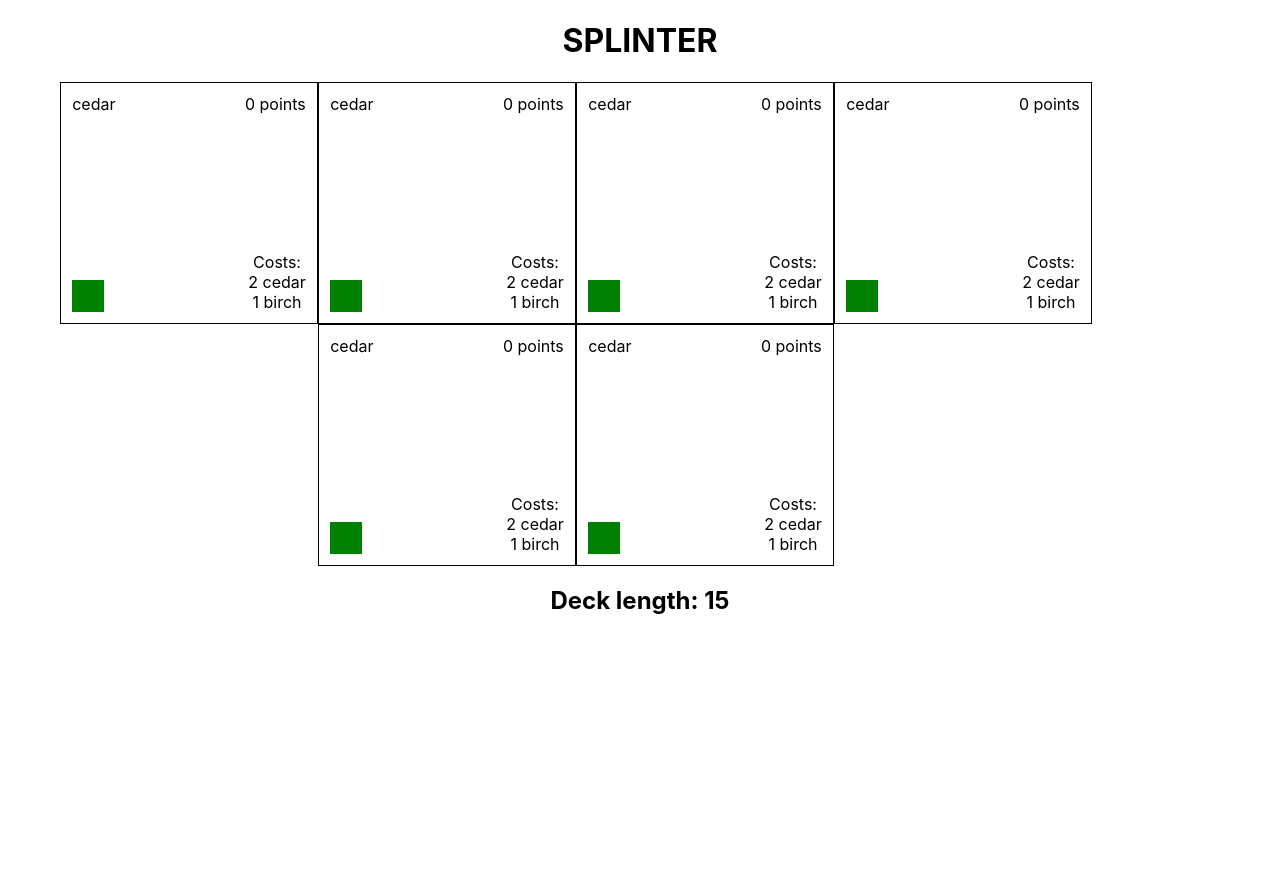
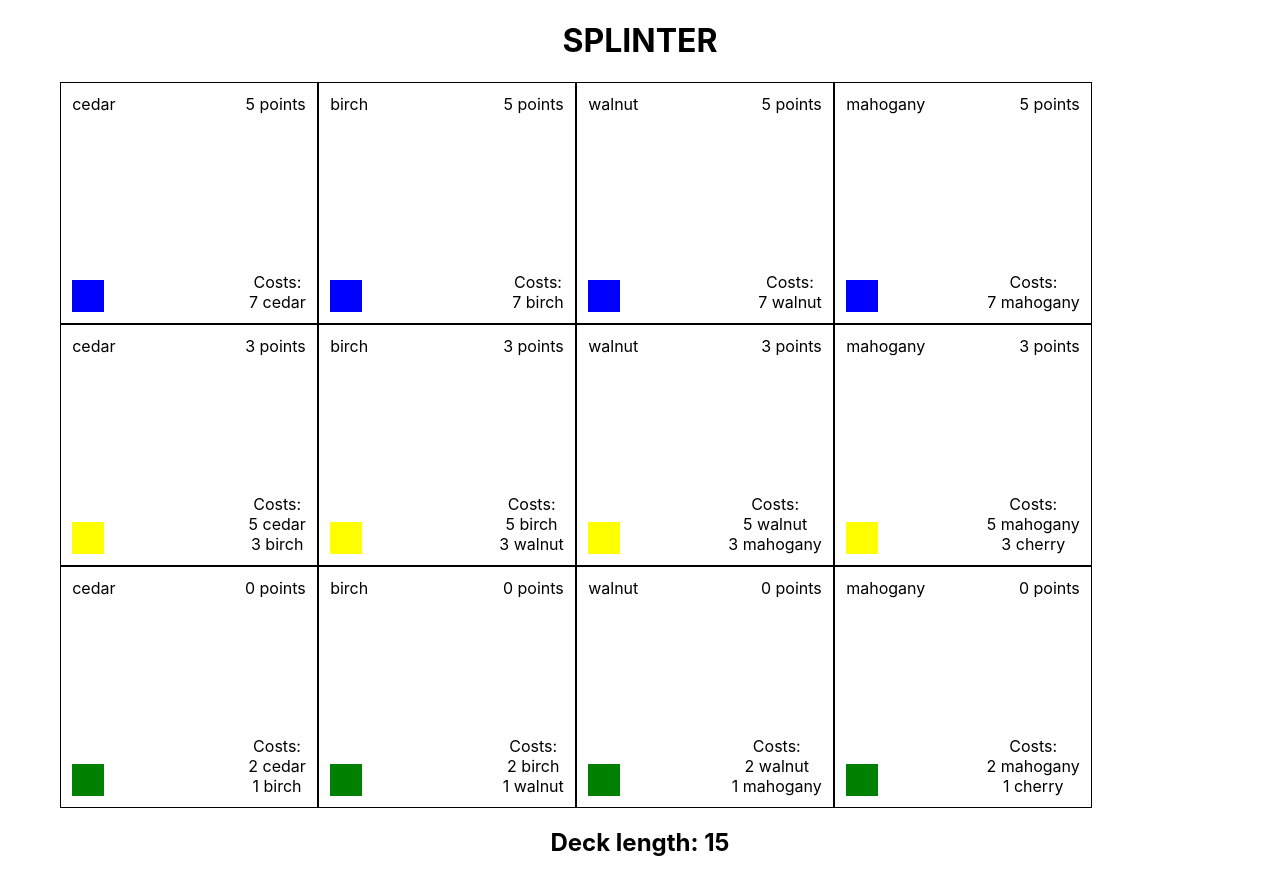
Before and after one commit to innocuous-symmetry/splinter, a React (Create React App) app in the folder client/: page /gameboard in a window 1280 px wide. Before the commit the page ends 800 px from the top, so only its background shows below. Built offline with nearby package versions, Linux system fonts and the light colour scheme.

Commit message:
basic rendering for all three card tiers

```diff
--- a/client/src/components/Game/GameBoard.js
+++ b/client/src/components/Game/GameBoard.js
@@ -1,7 +1,10 @@
 import '../../styles/GameBoard.css';
+import { useEffect, useState } from 'react';
+
 import Card from '../Cards/Card';
-import { CardDeck } from '../../store/CardDeck';
-import { useEffect, useState } from 'react';
+import { TierOneDeck } from '../../store/TierOneDeck';
+import { TierTwoDeck } from '../../store/TierTwoDeck';
+import { TierThreeDeck } from '../../store/TierThreeDeck';
 
 export default function GameBoard() {
     const [trigger, setTrigger] = useState(true);
@@ -11,19 +14,19 @@ export default function GameBoard() {
 
     const [content, setContent] = useState(null);
 
+    const AllDecks = [TierOneDeck, TierTwoDeck, TierThreeDeck];
+
     useEffect(() => {
         // param limit sets limit on number of cards rendered
         // param tier filters by card tier
         const buildGameBoardRow = (limit, tier) => {
             let newBoard = [];
             let iter = 0;
-            for (let cardConfig of CardDeck) {
-                if (cardConfig.tier !== tier) continue;
-                while (iter < limit) {
-                    iter++;
-                    // if (cardConfig.tier !== tier) continue;
-                    newBoard.push(<Card state={cardConfig} />);
-                }
+            while (iter < limit) {
+                iter++;
+
+                if (!AllDecks[tier-1][iter-1]) continue;
+                newBoard.push(<Card state={AllDecks[tier-1][iter-1]} />);
             }
 
             switch (tier) {
@@ -45,7 +48,11 @@ export default function GameBoard() {
             }
         }
 
-        if (trigger) buildGameBoardRow(6,1);
+        if (trigger) {
+            buildGameBoardRow(4,3);
+            buildGameBoardRow(4,2);
+            buildGameBoardRow(4,1);
+        }
     }, [trigger]);
 
     return (
@@ -53,10 +60,18 @@ export default function GameBoard() {
             <h1 className="gameboard-title">SPLINTER</h1>
 
             <div className="gameboard-row">
+                {tierThree || 'Loading'}
+            </div>
+
+            <div className="gameboard-row">
+                {tierTwo || 'Loading'}
+            </div>
+
+            <div className="gameboard-row">
                 {tierOne || 'Loading'}
             </div>
 
-            <h2>Deck length: {CardDeck.length}</h2>
+            <h2>Deck length: {TierOneDeck.length}</h2>
         </div>
     )
 }
--- a/client/src/store/CardDeck.js
+++ b/client/src/store/TierOneDeck.js
@@ -1,4 +1,4 @@
-export const CardDeck = [
+export const TierOneDeck = [
     // TIER ONE CARDS
     // total: 40
     // cat 1: [2,1] cost cards
--- /dev/null
+++ b/client/src/store/TierThreeDeck.js
@@ -0,0 +1,115 @@
+export const TierThreeDeck = [
+    // TIER THREE CARDS
+    // total: 20
+    // cat 1: 7 of a kind
+    {
+        tier: 3,
+        points: 5,
+        isWorth: 'cedar',
+        cost: {
+            cedar: 7,
+            birch: 0,
+            walnut: 0,
+            mahogany: 0,
+            cherry: 0
+        }
+    },
+    {
+        tier: 3,
+        points: 5,
+        isWorth: 'birch',
+        cost: {
+            cedar: 0,
+            birch: 7,
+            walnut: 0,
+            mahogany: 0,
+            cherry: 0
+        }
+    },
+    {
+        tier: 3,
+        points: 5,
+        isWorth: 'walnut',
+        cost: {
+            cedar: 0,
+            birch: 0,
+            walnut: 7,
+            mahogany: 0,
+            cherry: 0
+        }
+    },
+    {
+        tier: 3,
+        points: 5,
+        isWorth: 'mahogany',
+        cost: {
+            cedar: 0,
+            birch: 0,
+            walnut: 0,
+            mahogany: 7,
+            cherry: 0
+        }
+    },
+    {
+        tier: 3,
+        points: 5,
+        isWorth: 'cherry',
+        cost: {
+            cedar: 0,
+            birch: 0,
+            walnut: 0,
+            mahogany: 0,
+            cherry: 7
+        }
+    },
+
+    // cat 2: [7,3] cost cards
+    {
+        tier: 2,
+        points: 5,
+        isWorth: 'cedar',
+        cost: {
+            cedar: 7,
+            birch: 3,
+            walnut: 0,
+            mahogany: 0,
+            cherry: 0
+        }
+    },
+    {
+        tier: 2,
+        points: 5,
+        isWorth: 'birch',
+        cost: {
+            cedar: 0,
+            birch: 7,
+            walnut: 3,
+            mahogany: 0,
+            cherry: 0
+        }
+    },
+    {
+        tier: 2,
+        points: 5,
+        isWorth: 'walnut',
+        cost: {
+            cedar: 0,
+            birch: 0,
+            walnut: 7,
+            mahogany: 3,
+            cherry: 0
+        }
+    },
+    {
+        tier: 2,
+        points: 5,
+        isWorth: 'mahogany',
+        cost: {
+            cedar: 0,
+            birch: 0,
+            walnut: 0,
+            mahogany: 7,
+            cherry: 3
+        }
+    },
+]
--- /dev/null
+++ b/client/src/store/TierTwoDeck.js
@@ -0,0 +1,54 @@
+export const TierTwoDeck = [
+    // TIER TWO CARDS
+    // total: 30
+    // cat 1: [5,3] cost cards
+    {
+        tier: 2,
+        points: 3,
+        isWorth: 'cedar',
+        cost: {
+            cedar: 5,
+            birch: 3,
+            walnut: 0,
+            mahogany: 0,
+            cherry: 0
+        }
+    },
+    {
+        tier: 2,
+        points: 3,
+        isWorth: 'birch',
+        cost: {
+            cedar: 0,
+            birch: 5,
+            walnut: 3,
+            mahogany: 0,
+            cherry: 0
+        }
+    },
+    {
+        tier: 2,
+        points: 3,
+        isWorth: 'walnut',
+        cost: {
+            cedar: 0,
+            birch: 0,
+            walnut: 5,
+            mahogany: 3,
+            cherry: 0
+        }
+    },
+    {
+        tier: 2,
+        points: 3,
+        isWorth: 'mahogany',
+        cost: {
+            cedar: 0,
+            birch: 0,
+            walnut: 0,
+            mahogany: 5,
+            cherry: 3
+        }
+    },
+
+]
```
